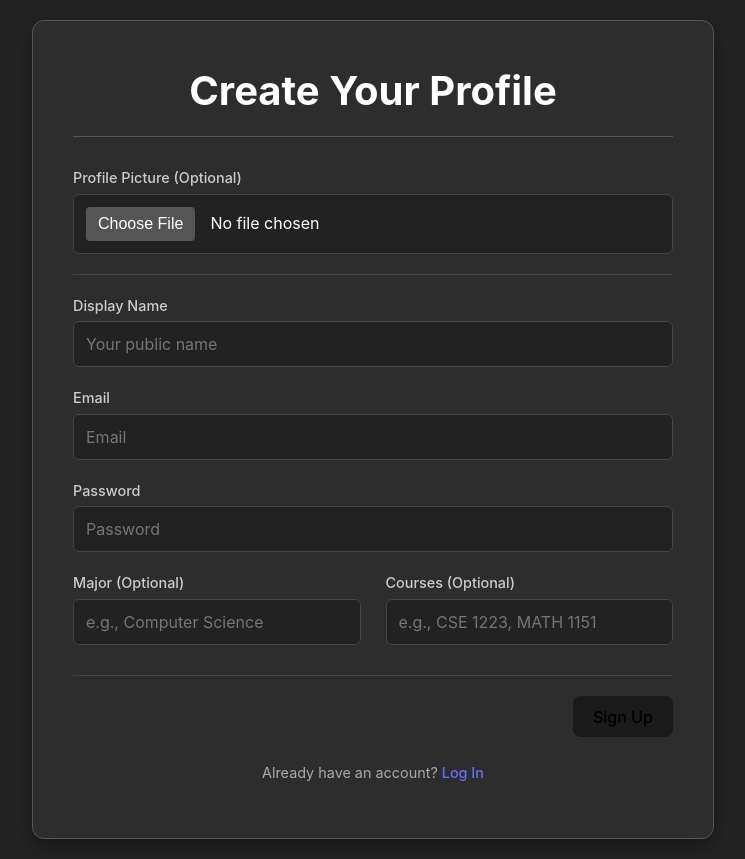
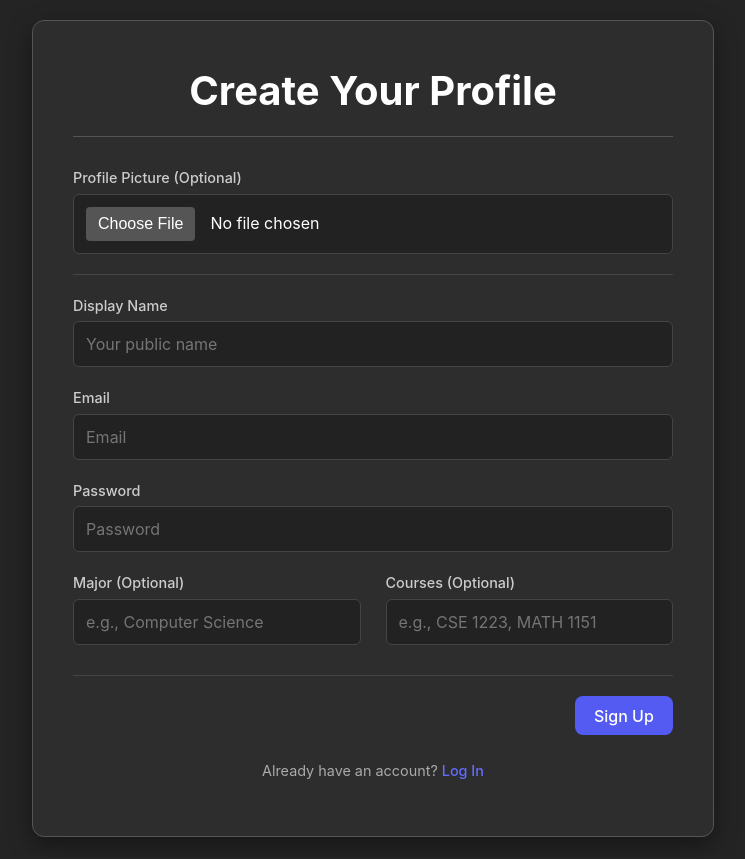
Before and after one commit to Espinoza27/hack-ohio-project, a React (Vite) app in the folder openfocus/: page /signup in a window 1280 px wide. Shown: the whole page, without its empty margins (267-1012 px from the left). Built offline with nearby package versions, Linux system fonts and the light colour scheme; no server answers.

Commit message:
fixed button being black, broke create new session background

```diff
--- a/openfocus/src/App.css
+++ b/openfocus/src/App.css
@@ -251,6 +251,7 @@ input {
   border-color: #ac2525;
 }
 
+
 /* --- New Condensed Session Item --- */
 .session-item-condensed {
   display: flex;
@@ -278,6 +279,15 @@ input {
   font-size: 0.9rem;
   color: #ccc;
   margin-top: 5px;
+}
+/* REPLACING the original .create-button-full */
+.create-button-full {
+  background-color: #535bf2; /* New Deep Purple Color */
+  color: white;
+  border: none;
+}
+.create-button-full:hover {
+  background-color: #434cde; /* Slightly darker purple on hover */
 }
 
 /* Fix old session item styles */
```
